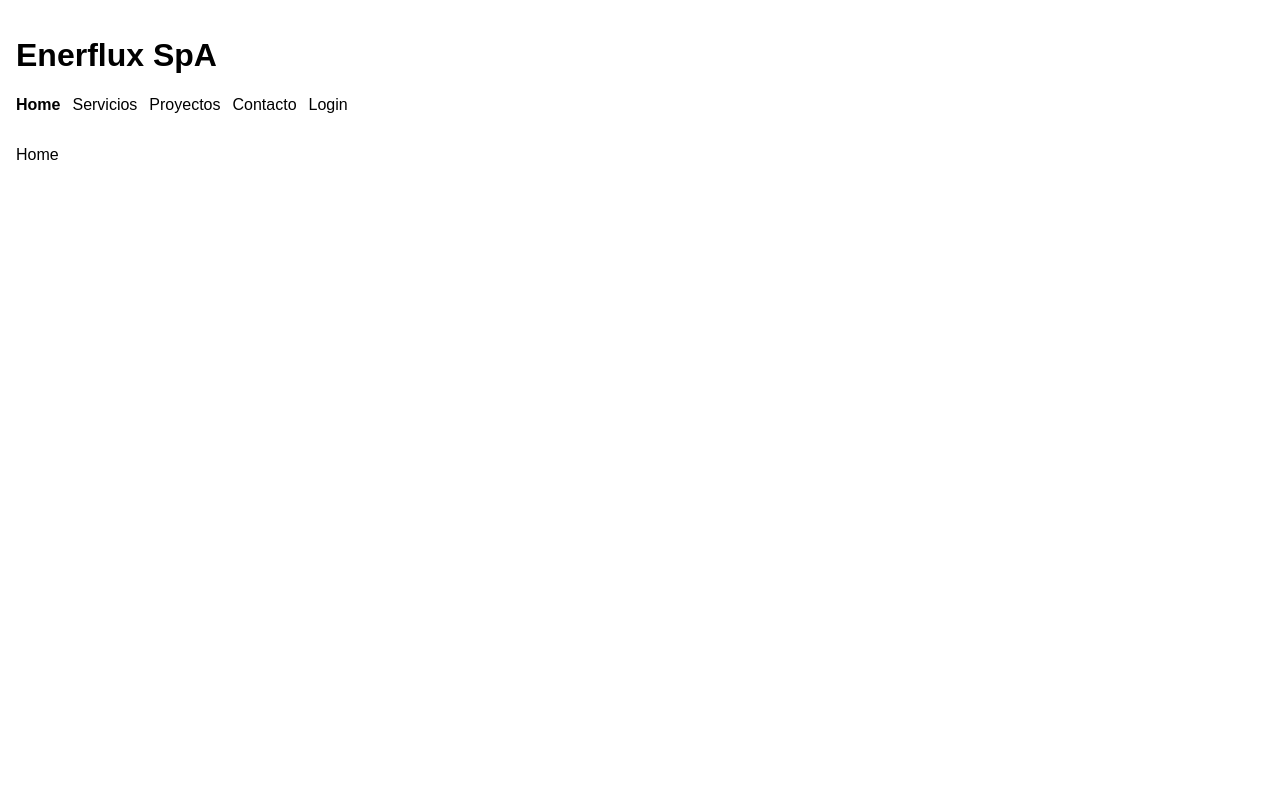
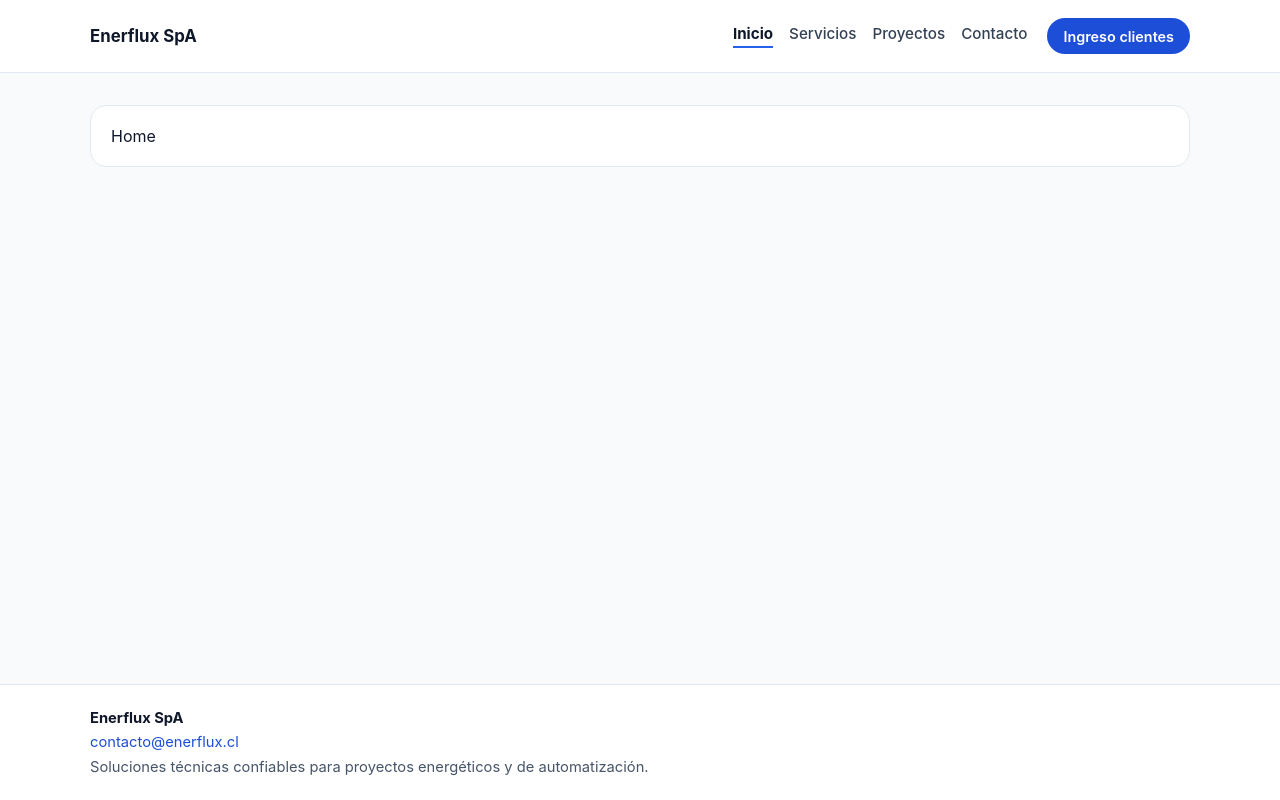
Before and after one commit to ANDREW1221ka/enerflux-web, a React (Vite) app: page / in a window 1280 px wide. Built offline with nearby package versions, Linux system fonts and the light colour scheme.

Commit message:
Implement professional public layout for Enerflux

```diff
--- a/src/index.css
+++ b/src/index.css
@@ -4,21 +4,13 @@
 
 body {
   margin: 0;
-  font-family: Arial, sans-serif;
+  font-family: Inter, 'Segoe UI', Roboto, Arial, sans-serif;
+  color: #0f172a;
+  background-color: #f8fafc;
 }
 
 #root {
   min-height: 100vh;
-}
-
-header,
-main {
-  padding: 1rem;
-}
-
-nav {
-  display: flex;
-  gap: 0.75rem;
 }
 
 a {
@@ -26,6 +18,132 @@ a {
   text-decoration: none;
 }
 
-nav a.active {
+.public-layout {
+  min-height: 100vh;
+  display: flex;
+  flex-direction: column;
+}
+
+.public-header {
+  position: sticky;
+  top: 0;
+  z-index: 10;
+  background-color: #ffffff;
+  border-bottom: 1px solid #e2e8f0;
+}
+
+.public-header-inner,
+.public-content,
+.public-footer-inner {
+  width: min(1100px, 92%);
+  margin: 0 auto;
+}
+
+.public-header-inner {
+  min-height: 72px;
+  display: flex;
+  align-items: center;
+  gap: 1.25rem;
+}
+
+.brand {
+  font-weight: 700;
+  font-size: 1.05rem;
+  white-space: nowrap;
+}
+
+.public-nav {
+  display: flex;
+  align-items: center;
+  gap: 1rem;
+  margin-left: auto;
+}
+
+.public-nav a {
+  color: #334155;
+  font-size: 0.95rem;
+  font-weight: 500;
+  padding-bottom: 0.2rem;
+  border-bottom: 2px solid transparent;
+  transition: color 0.2s ease, border-color 0.2s ease;
+}
+
+.public-nav a:hover {
+  color: #0f172a;
+}
+
+.public-nav a.active {
+  font-weight: 700;
+  color: #0f172a;
+  border-color: #2563eb;
+}
+
+.client-access-button {
+  border-radius: 999px;
+  background-color: #1d4ed8;
+  color: #ffffff;
+  font-size: 0.9rem;
+  font-weight: 600;
+  padding: 0.6rem 1rem;
+  white-space: nowrap;
+  transition: background-color 0.2s ease;
+}
+
+.client-access-button:hover {
+  background-color: #1e40af;
+}
+
+.public-main {
+  flex: 1;
+  padding: 2rem 0;
+}
+
+.public-content {
+  background-color: #ffffff;
+  border: 1px solid #e2e8f0;
+  border-radius: 16px;
+  padding: 1.25rem;
+}
+
+.public-footer {
+  border-top: 1px solid #e2e8f0;
+  background-color: #ffffff;
+}
+
+.public-footer-inner {
+  padding: 1.5rem 0;
+  color: #475569;
+  font-size: 0.92rem;
+}
+
+.footer-company {
+  margin: 0 0 0.35rem;
+  color: #0f172a;
   font-weight: 700;
 }
+
+.public-footer-inner a {
+  color: #1d4ed8;
+}
+
+.footer-copy {
+  margin: 0.45rem 0 0;
+}
+
+@media (max-width: 900px) {
+  .public-header-inner {
+    min-height: auto;
+    padding: 1rem 0;
+    flex-wrap: wrap;
+    justify-content: space-between;
+  }
+
+  .public-nav {
+    order: 3;
+    width: 100%;
+    margin-left: 0;
+    border-top: 1px solid #e2e8f0;
+    padding-top: 0.75rem;
+    flex-wrap: wrap;
+  }
+}
--- a/src/layouts/PublicLayout.tsx
+++ b/src/layouts/PublicLayout.tsx
@@ -1,29 +1,46 @@
 import { NavLink, Outlet } from 'react-router-dom'
 
 const publicLinks = [
-  { to: '/', label: 'Home' },
+  { to: '/', label: 'Inicio' },
   { to: '/servicios', label: 'Servicios' },
   { to: '/proyectos', label: 'Proyectos' },
   { to: '/contacto', label: 'Contacto' },
-  { to: '/login', label: 'Login' },
 ]
 
 export function PublicLayout() {
   return (
-    <div>
-      <header>
-        <h1>Enerflux SpA</h1>
-        <nav aria-label="Navegación pública">
+    <div className="public-layout">
+      <header className="public-header">
+        <div className="public-header-inner">
+          <NavLink to="/" className="brand" aria-label="Ir a inicio Enerflux SpA" end>
+            Enerflux SpA
+          </NavLink>
+          <nav className="public-nav" aria-label="Navegación pública">
             {publicLinks.map((link) => (
               <NavLink key={link.to} to={link.to} end={link.to === '/'}>
                 {link.label}
               </NavLink>
             ))}
           </nav>
+          <NavLink className="client-access-button" to="/login">
+            Ingreso clientes
+          </NavLink>
+        </div>
       </header>
-      <main>
+      <main className="public-main">
+        <div className="public-content">
           <Outlet />
+        </div>
       </main>
+      <footer className="public-footer">
+        <div className="public-footer-inner">
+          <p className="footer-company">Enerflux SpA</p>
+          <a href="mailto:contacto@enerflux.cl">contacto@enerflux.cl</a>
+          <p className="footer-copy">
+            Soluciones técnicas confiables para proyectos energéticos y de automatización.
+          </p>
+        </div>
+      </footer>
     </div>
   )
 }
```
Lines whose indentation alone changed are shown as unchanged.
